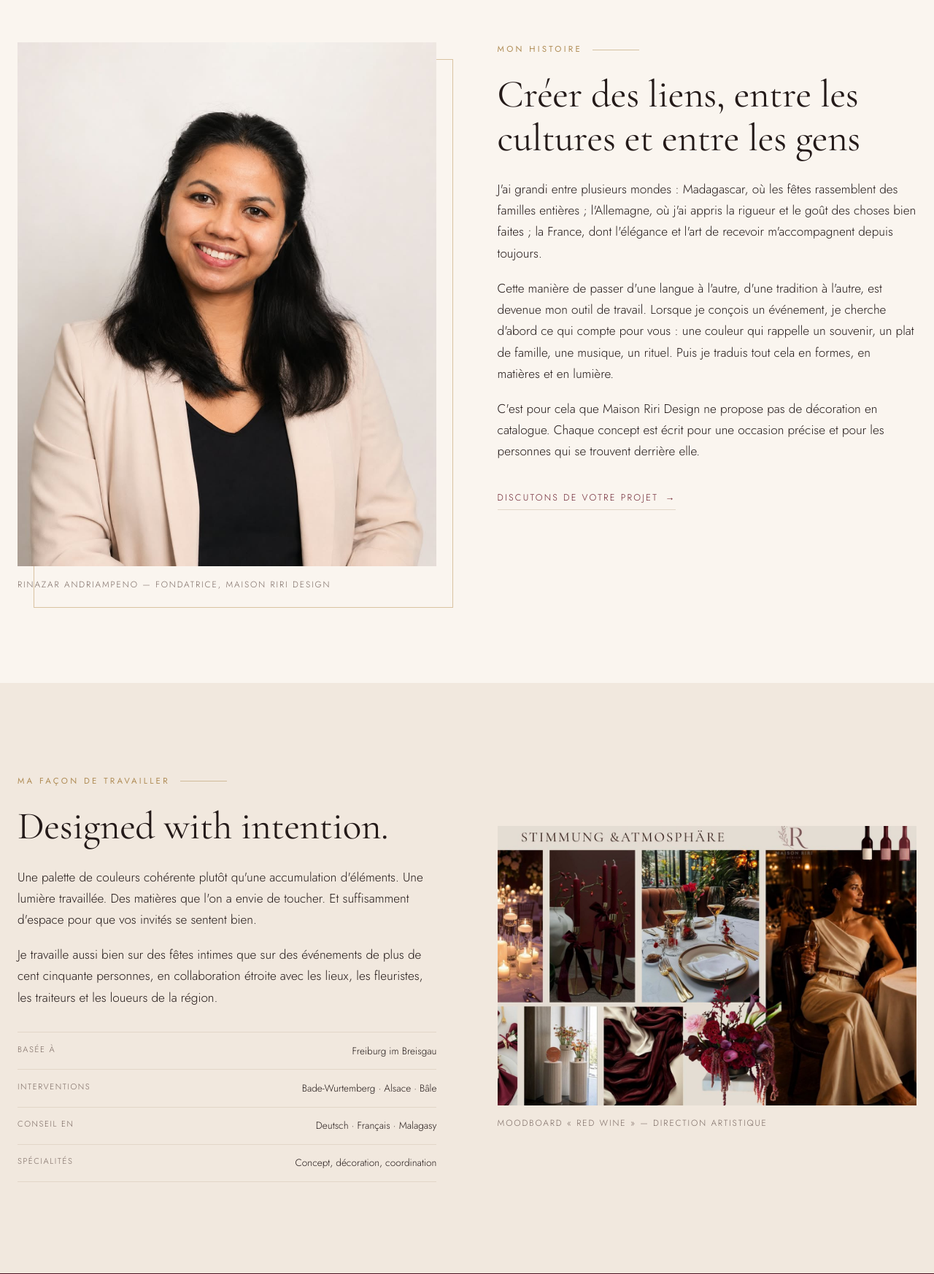
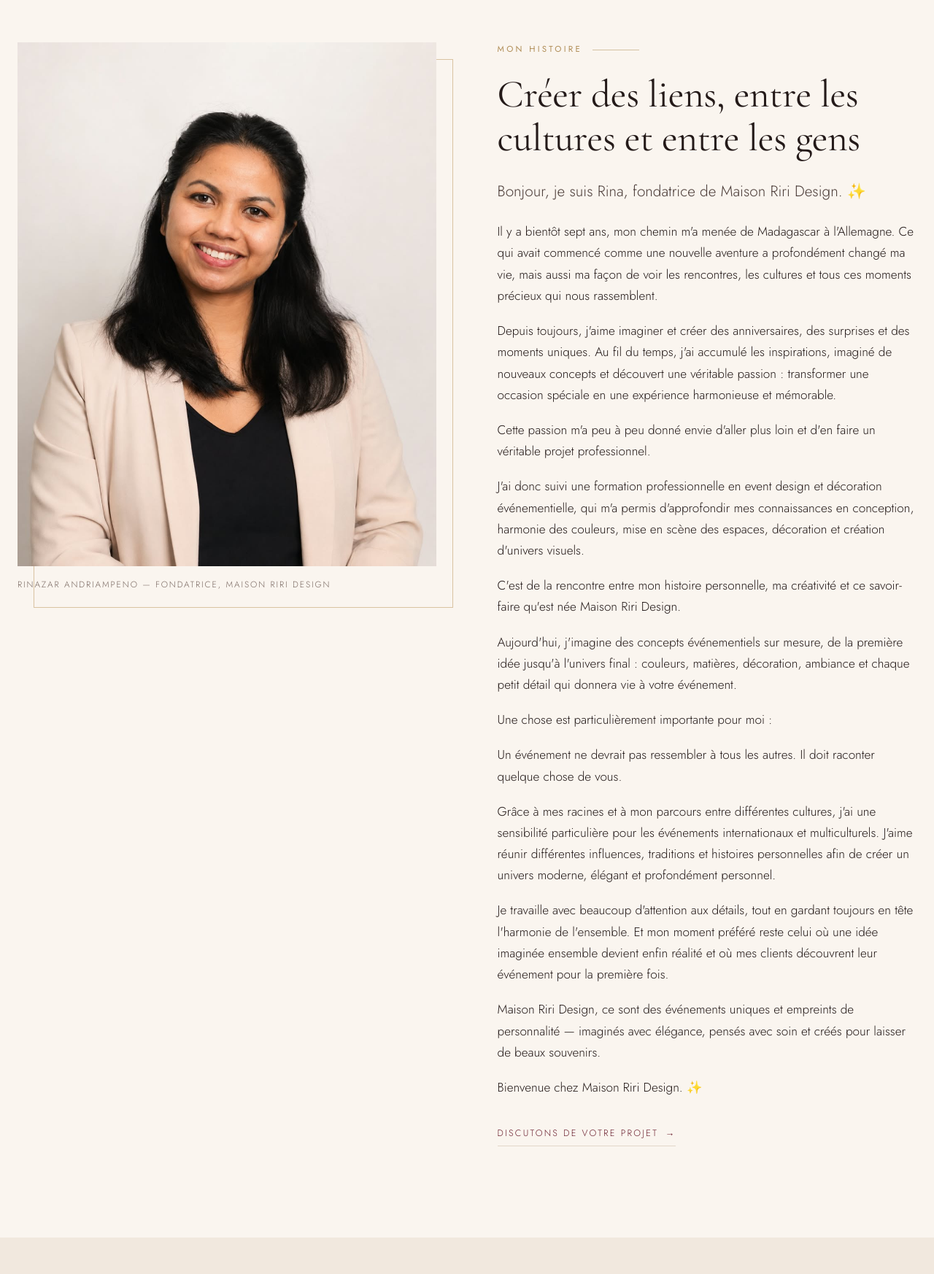
Before and after one commit to C-Iahny/maison-riri, a Django app: page /fr/a-propos/ in a window 1280 px wide. Shown: the part 741-2487 px from the top of the page at 73% size. Run offline with Django 4.2, Linux system fonts and the light colour scheme; data that the repository does not hold is empty.

Commit message:
Reunifier la biographie de la page « À propos »
La nouvelle biographie fournie par la fondatrice remplace le texte de
départ. Elle se lit désormais d'un seul tenant dans « Mon histoire »,
à côté du portrait.

Trois paragraphes se retrouvaient à la fois dans « Mon histoire » et
dans « Ma façon de travailler », et la phrase de clôture apparaissait
trois fois : les copies sont supprimées. La seconde section garde son
titre d'origine, ses repères et son moodboard.

Les deux sauts de ligne du texte deviennent de vrais paragraphes — le
HTML les aurait sinon réduits à une espace — et les apostrophes sont
uniformisées avec le reste du site.

Traduction allemande complète : 349 chaînes, aucune manquante, aucune
laissée en correspondance approximative (msgfmt les écarterait sans
prévenir, et le texte serait resté en français côté allemand).

Co-Authored-By: Claude Opus 5 (1M context) <noreply@anthropic.com>
Claude-Session: https://claude.ai/code/session_01ADT3jTfG4oF94Unqj29cHW

```diff
--- a/templates/core/about.html
+++ b/templates/core/about.html
@@ -24,9 +24,24 @@
     <div class="reveal">
       <p class="eyebrow">{% trans "Mon histoire" %}</p>
       <h2 style="margin-bottom:1.6rem">{% trans "Créer des liens, entre les cultures et entre les gens" %}</h2>
-      <p>{% trans "J'ai grandi entre plusieurs mondes : Madagascar, où les fêtes rassemblent des familles entières ; l'Allemagne, où j'ai appris la rigueur et le goût des choses bien faites ; la France, dont l'élégance et l'art de recevoir m'accompagnent depuis toujours." %}</p>
-      <p>{% trans "Cette manière de passer d'une langue à l'autre, d'une tradition à l'autre, est devenue mon outil de travail. Lorsque je conçois un événement, je cherche d'abord ce qui compte pour vous : une couleur qui rappelle un souvenir, un plat de famille, une musique, un rituel. Puis je traduis tout cela en formes, en matières et en lumière." %}</p>
-      <p>{% trans "C'est pour cela que Maison Riri Design ne propose pas de décoration en catalogue. Chaque concept est écrit pour une occasion précise et pour les personnes qui se trouvent derrière elle." %}</p>
+
+      <p class="lede">{% trans "Bonjour, je suis Rina, fondatrice de Maison Riri Design. ✨" %}</p>
+      <p>{% trans "Il y a bientôt sept ans, mon chemin m'a menée de Madagascar à l'Allemagne. Ce qui avait commencé comme une nouvelle aventure a profondément changé ma vie, mais aussi ma façon de voir les rencontres, les cultures et tous ces moments précieux qui nous rassemblent." %}</p>
+      <p>{% trans "Depuis toujours, j'aime imaginer et créer des anniversaires, des surprises et des moments uniques. Au fil du temps, j'ai accumulé les inspirations, imaginé de nouveaux concepts et découvert une véritable passion : transformer une occasion spéciale en une expérience harmonieuse et mémorable." %}</p>
+      <p>{% trans "Cette passion m'a peu à peu donné envie d'aller plus loin et d'en faire un véritable projet professionnel." %}</p>
+      <p>{% trans "J'ai donc suivi une formation professionnelle en event design et décoration événementielle, qui m'a permis d'approfondir mes connaissances en conception, harmonie des couleurs, mise en scène des espaces, décoration et création d'univers visuels." %}</p>
+      <p>{% trans "C'est de la rencontre entre mon histoire personnelle, ma créativité et ce savoir-faire qu'est née Maison Riri Design." %}</p>
+      <p>{% trans "Aujourd'hui, j'imagine des concepts événementiels sur mesure, de la première idée jusqu'à l'univers final : couleurs, matières, décoration, ambiance et chaque petit détail qui donnera vie à votre événement." %}</p>
+
+      <p>{% trans "Une chose est particulièrement importante pour moi :" %}</p>
+      <p>{% trans "Un événement ne devrait pas ressembler à tous les autres. Il doit raconter quelque chose de vous." %}</p>
+
+      <p>{% trans "Grâce à mes racines et à mon parcours entre différentes cultures, j'ai une sensibilité particulière pour les événements internationaux et multiculturels. J'aime réunir différentes influences, traditions et histoires personnelles afin de créer un univers moderne, élégant et profondément personnel." %}</p>
+      <p>{% trans "Je travaille avec beaucoup d'attention aux détails, tout en gardant toujours en tête l'harmonie de l'ensemble. Et mon moment préféré reste celui où une idée imaginée ensemble devient enfin réalité et où mes clients découvrent leur événement pour la première fois." %}</p>
+
+      <p>{% trans "Maison Riri Design, ce sont des événements uniques et empreints de personnalité — imaginés avec élégance, pensés avec soin et créés pour laisser de beaux souvenirs." %}</p>
+      <p>{% trans "Bienvenue chez Maison Riri Design. ✨" %}</p>
+
       <p style="margin-top:2rem"><a class="link-arrow" href="{% url 'core:contact' %}">{% trans "Discutons de votre projet" %} <span aria-hidden="true">→</span></a></p>
     </div>
   </div>
@@ -37,8 +52,6 @@
     <div class="reveal">
       <p class="eyebrow">{% trans "Ma façon de travailler" %}</p>
       <h2 style="margin-bottom:1.6rem">{% trans "Designed with intention." %}</h2>
-      <p>{% trans "Une palette de couleurs cohérente plutôt qu'une accumulation d'éléments. Une lumière travaillée. Des matières que l'on a envie de toucher. Et suffisamment d'espace pour que vos invités se sentent bien." %}</p>
-      <p>{% trans "Je travaille aussi bien sur des fêtes intimes que sur des événements de plus de cent cinquante personnes, en collaboration étroite avec les lieux, les fleuristes, les traiteurs et les loueurs de la région." %}</p>
       <ul class="facts" style="margin-top:2rem">
         <li><span class="facts__key">{% trans "Basée à" %}</span><span class="facts__value">Freiburg im Breisgau</span></li>
         <li><span class="facts__key">{% trans "Interventions" %}</span><span class="facts__value">{% trans "Bade-Wurtemberg · Alsace · Bâle" %}</span></li>
```
Also changed, not shown: locale/de/LC_MESSAGES/django.po, 1 other file.
